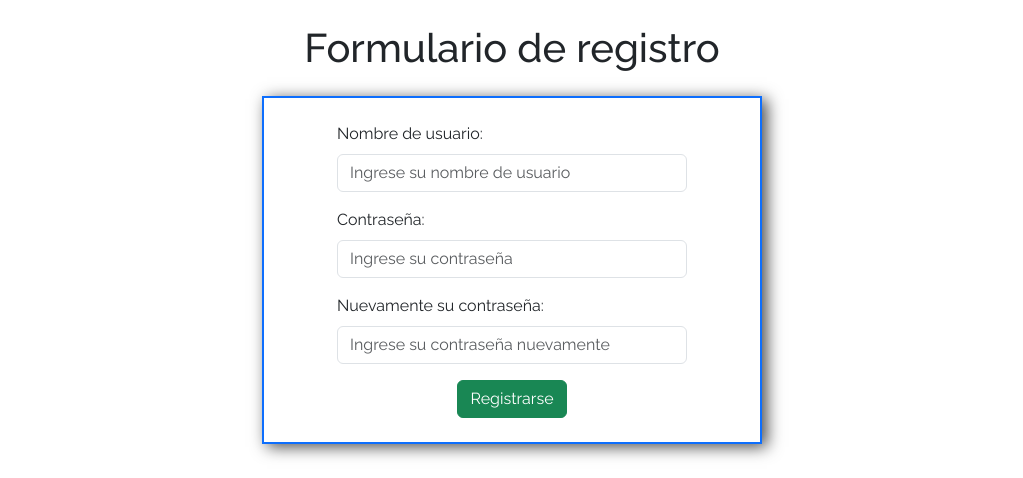
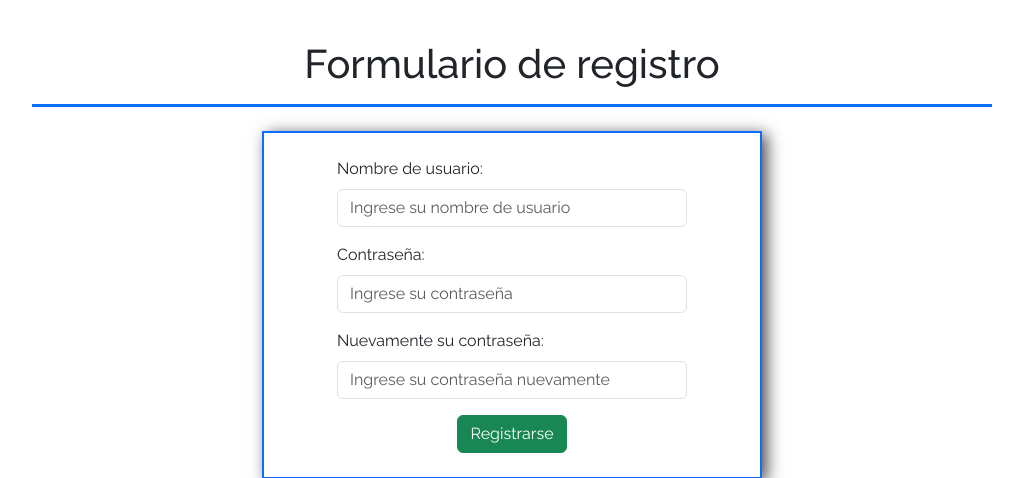
Before and after one commit to santimontironi/CRUD-Django, a Django app: page /signup/ in a window 1280 px wide. Shown: the part 94-572 px from the top of the page, without its empty margins (128-1151 px from the left). Run offline with Django 5.2, Linux system fonts and the light colour scheme.

Commit message:
algunas mejoritas en la interfaz

```diff
--- a/tasks/templates/signIn.html
+++ b/tasks/templates/signIn.html
@@ -2,7 +2,7 @@
 
 {%block content%}
 
-    <h1 class="text-center mt-4 tituloIngreso">Iniciar sesión</h1>
+    <h1 class="text-center mt-4 border-3 border-bottom border-success p-3 w-75 m-auto tituloIngreso">Iniciar sesión</h1>
 
     <form class="formAutenticacion d-flex flex-column align-items-center justify-content-center m-auto border border-2 border-success p-4 mt-4" method="POST">
         {%csrf_token%}
--- a/tasks/templates/signup.html
+++ b/tasks/templates/signup.html
@@ -2,7 +2,7 @@
 
 {%block content%}
 
-    <h1 class="text-center mt-4 tituloRegistro">Formulario de registro</h1>
+    <h1 class="text-center mt-4 tituloRegistro border-3 border-bottom border-primary p-3 w-75 m-auto">Formulario de registro</h1>
 
     <form class="formAutenticacion d-flex flex-column align-items-center justify-content-center m-auto border border-2 border-primary p-4 mt-4" method="POST">
         {%csrf_token%}
```
